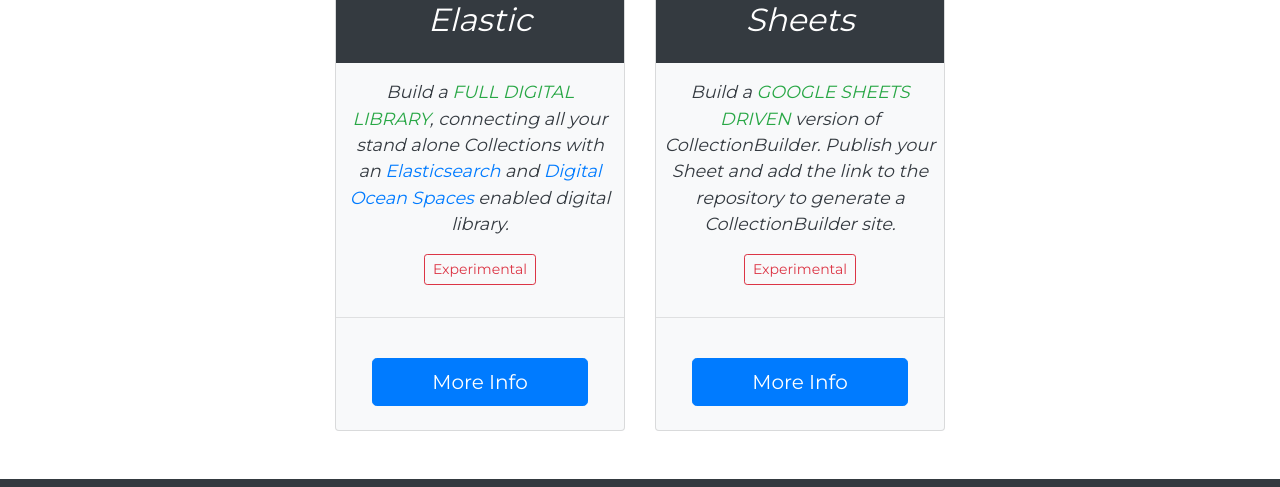
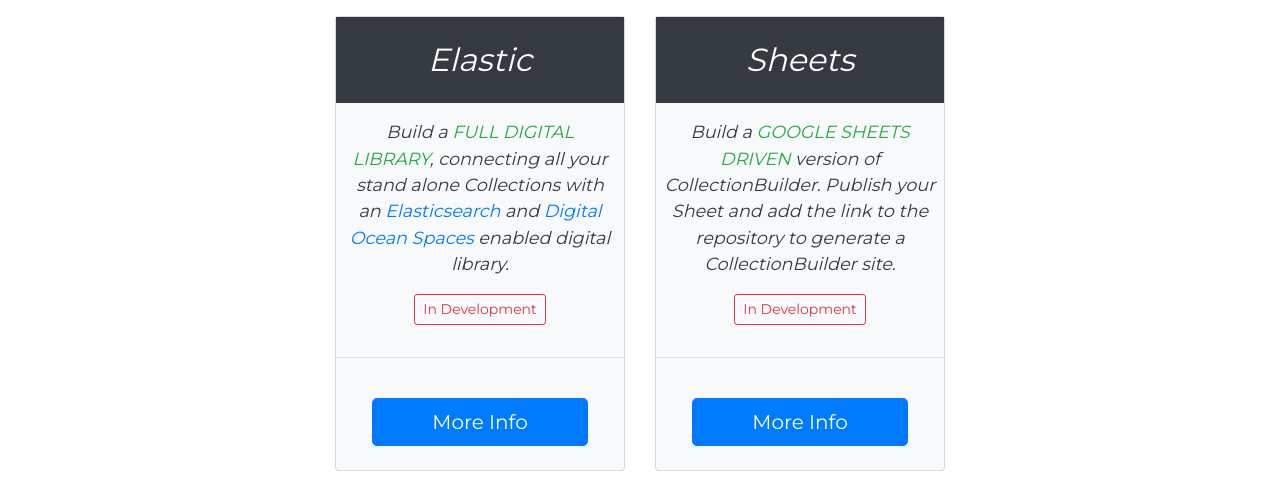
Before and after one commit to CollectionBuilder/collectionbuilder.github.io, a Jekyll site: the page built from pages/templates.md, in a window 1280 px wide and 900 px high, scrolled down 1358 px, cut to the strip 0-487 px from the top of the window. Built offline with Jekyll 4.4.1, drawn with Linux system fonts in a browser that asks for light colours; comment, search, counter and statistics services are not loaded.

Commit message:
some polish and broken  links

```diff
--- a/_includes/header.html
+++ b/_includes/header.html
@@ -38,7 +38,7 @@
                         <a class="nav-link text-white" href="{{ '/tutorials.html' | absolute_url }}">Tutorials</a>
                     </li>
                     <li class="nav-item">
-                        <a class="nav-link text-white" href="#" data-trigger="focus" data-toggle="popover" title="CollectionBuilder is Free" data-placement="bottom" data-html=true data-content="No subscriptions.<br> No data sharing. <br> No dependencies.">Pricing</a>
+                        <a class="nav-link text-white" href="#" data-trigger="focus" data-toggle="popover" title="CollectionBuilder is Free" data-placement="bottom" data-html=true data-content="No subscriptions. <br> No data harvesting. <br> Totally Customizable.">Pricing</a>
                     </li>
                     <li class="nav-item">
                         <a class="nav-link text-white" href="{{ 'about.html' | relative_url }}">About</a>
--- a/_includes/templates.html
+++ b/_includes/templates.html
@@ -44,7 +44,7 @@
                         <a class="text-white" href="{%if type.skin-type%}{{ '/skins/' | relative_url}}{%else%}{{ type.id | prepend: '/' | append: '/' | relative_url}}{%endif%}">{{type.title | remove: "CollectionBuilder-"}}</a>
                     </h2>
                     <p class="my-3 text-center font-italic px-2">{{type.description}}</p>
-                    {% if type.experimental %}<p class="my-3 text-center px-2"><span class="btn btn-sm btn-outline-danger">Experimental</span></p>{% endif %}
+                    {% if type.experimental %}<p class="my-3 text-center px-2"><span class="btn btn-sm btn-outline-danger">In Development</span></p>{% endif %}
                 </div>
                 <hr />
 
--- a/pages/templates.md
+++ b/pages/templates.md
@@ -4,7 +4,7 @@
 permalink: /templates.html
 ---
 <div class="container">
-<div class="row">
+<div class="row mb-5">
 <div class="col-md-8">
 <h1 class="my-4 border-bottom display-3 w-75 d-none d-md-block">{{ page.title }}</h1>
 <h1 class="my-4 border-bottom d-md-none ml-0">{{ page.title }}</h1>
@@ -17,7 +17,7 @@
 </button>
 </div>
 <div class="col-12">
-<p class="h4 text-left mb-3">Below are the templates you can choose from to get started. Use our <a  href="/cb-docs/">Documentation</a> to troubleshoot and discover all you can do.</p>
+<p class="h4 text-left">Below are the templates you can choose from to get started. Use our <a  href="/cb-docs/">Documentation</a> to troubleshoot and discover all you can do.</p>
 
 </div>
 </div>
--- a/pages/tutorials.html
+++ b/pages/tutorials.html
@@ -23,7 +23,7 @@
       <div class="col-md-4 border p-3 pt-5">
         {% include bootstrap/button.md text="Go to Workshop" link="/workshop/dhsi/" color="primary btn-lg" %}
         <ul class="my-3">
-          <li><a href="/workshop/dhsi/full.html/">Full Coursepack</a></li>
+          <li><a href="/workshop/dhsi/full.html">Full Coursepack</a></li>
           <li><a href="/workshop/dhsi/intro.html/">Course Details and Concepts</a></li>
           <li><a href="/workshop/dhsi/resources.html/">CollectionBuilder Resources and References</a></li>
 
```
Also changed, not shown: pages/dhsicoursepack.md (+1 -1 lines).
